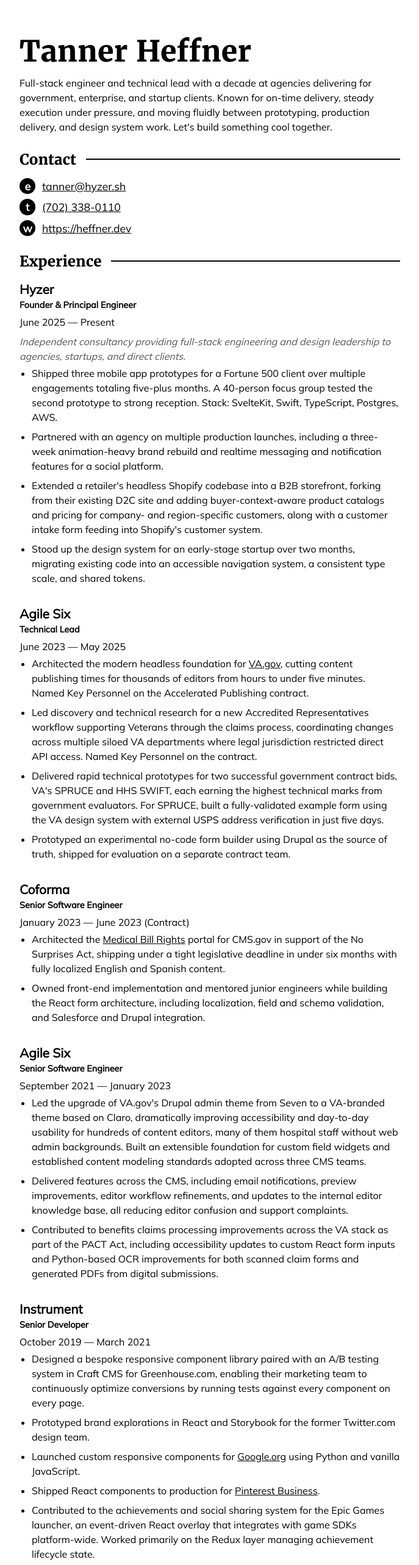
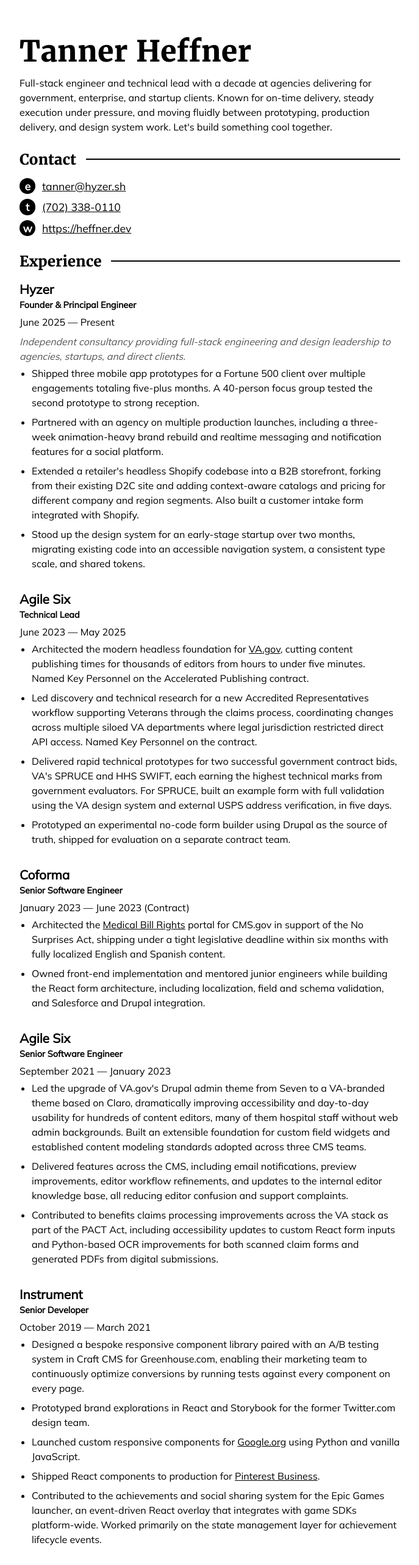
Before and after one commit to tjheffner/heffdotdev, a SvelteKit app: page /resume in a window 1280 px wide. Shown: the top 2566 px of the page at 61% size, without its empty margins (296-983 px from the left). Built offline with nearby package versions, Linux system fonts and the light colour scheme.

Commit message:
more polish

```diff
--- a/src/routes/(nowrapper)/resume/+page.svelte
+++ b/src/routes/(nowrapper)/resume/+page.svelte
@@ -37,9 +37,9 @@
     <p>June 2025 — Present</p>
     <p>Independent consultancy providing full-stack engineering and design leadership to agencies, startups, and direct clients.</p>
     <ul>
-      <li>Shipped three mobile app prototypes for a Fortune 500 client over multiple engagements totaling five-plus months. A 40-person focus group tested the second prototype to strong reception. Stack: SvelteKit, Swift, TypeScript, Postgres, AWS.</li>
+      <li>Shipped three mobile app prototypes for a Fortune 500 client over multiple engagements totaling five-plus months. A 40-person focus group tested the second prototype to strong reception.</li>
       <li>Partnered with an agency on multiple production launches, including a three-week animation-heavy brand rebuild and realtime messaging and notification features for a social platform.</li>
-      <li>Extended a retailer's headless Shopify codebase into a B2B storefront, forking from their existing D2C site and adding buyer-context-aware product catalogs and pricing for company- and region-specific customers, along with a customer intake form feeding into Shopify's customer system.</li>
+      <li>Extended a retailer's headless Shopify codebase into a B2B storefront, forking from their existing D2C site and adding context-aware catalogs and pricing for different company and region segments. Also built a customer intake form integrated with Shopify.</li>
       <li>Stood up the design system for an early-stage startup over two months, migrating existing code into an accessible navigation system, a consistent type scale, and shared tokens.</li>
     </ul>
 
@@ -49,7 +49,7 @@
     <ul>
       <li>Architected the modern headless foundation for <a href="https://va.gov">VA.gov</a>, cutting content publishing times for thousands of editors from hours to under five minutes. Named Key Personnel on the Accelerated Publishing contract.</li>
       <li>Led discovery and technical research for a new Accredited Representatives workflow supporting Veterans through the claims process, coordinating changes across multiple siloed VA departments where legal jurisdiction restricted direct API access. Named Key Personnel on the contract.</li>
-      <li>Delivered rapid technical prototypes for two successful government contract bids, VA's SPRUCE and HHS SWIFT, each earning the highest technical marks from government evaluators. For SPRUCE, built a fully-validated example form using the VA design system with external USPS address verification in just five days.</li>
+      <li>Delivered rapid technical prototypes for two successful government contract bids, VA's SPRUCE and HHS SWIFT, each earning the highest technical marks from government evaluators. For SPRUCE, built an example form with full validation using the VA design system and external USPS address verification, in five days.</li>
       <li>Prototyped an experimental no-code form builder using Drupal as the source of truth, shipped for evaluation on a separate contract team.</li>
     </ul>
 
@@ -57,7 +57,7 @@
     <h4>Senior Software Engineer</h4>
     <p>January 2023 — June 2023 (Contract)</p>
     <ul>
-      <li>Architected the <a href="https://www.cms.gov/medical-bill-rights">Medical Bill Rights</a> portal for CMS.gov in support of the No Surprises Act, shipping under a tight legislative deadline in under six months with fully localized English and Spanish content.</li>
+      <li>Architected the <a href="https://www.cms.gov/medical-bill-rights">Medical Bill Rights</a> portal for CMS.gov in support of the No Surprises Act, shipping under a tight legislative deadline within six months with fully localized English and Spanish content.</li>
       <li>Owned front-end implementation and mentored junior engineers while building the React form architecture, including localization, field and schema validation, and Salesforce and Drupal integration.</li>
     </ul>
 
@@ -78,8 +78,7 @@
       <li>Prototyped brand explorations in React and Storybook for the former Twitter.com design team.</li>
       <li>Launched custom responsive components for <a href="https://google.org">Google.org</a> using Python and vanilla JavaScript.</li>
       <li>Shipped React components to production for <a href="https://business.pinterest.com/getting-started/">Pinterest Business</a>.</li>
-      <li>Contributed to the achievements and social sharing system for the Epic Games launcher, an event-driven React overlay that integrates with game SDKs platform-wide. Worked primarily on the Redux layer managing achievement lifecycle state.</li>
-    </ul>
+      <li>Contributed to the achievements and social sharing system for the Epic Games launcher, an event-driven React overlay that integrates with game SDKs platform-wide. Worked primarily on the state management layer for achievement lifecycle events.</li>    </ul>
 
     <h3 id="Phase2">Phase2</h3>
     <h4>Senior Developer</h4>
```
